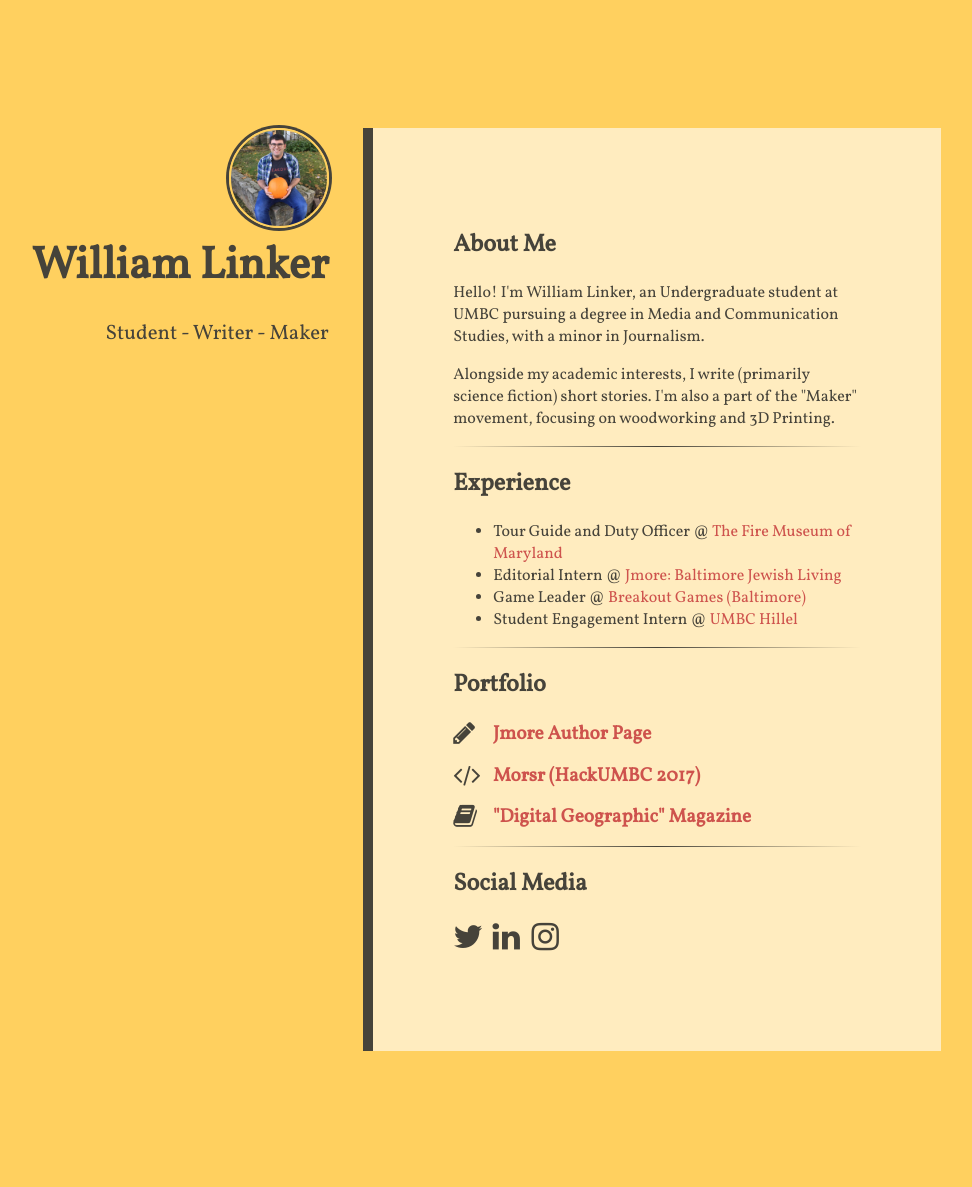
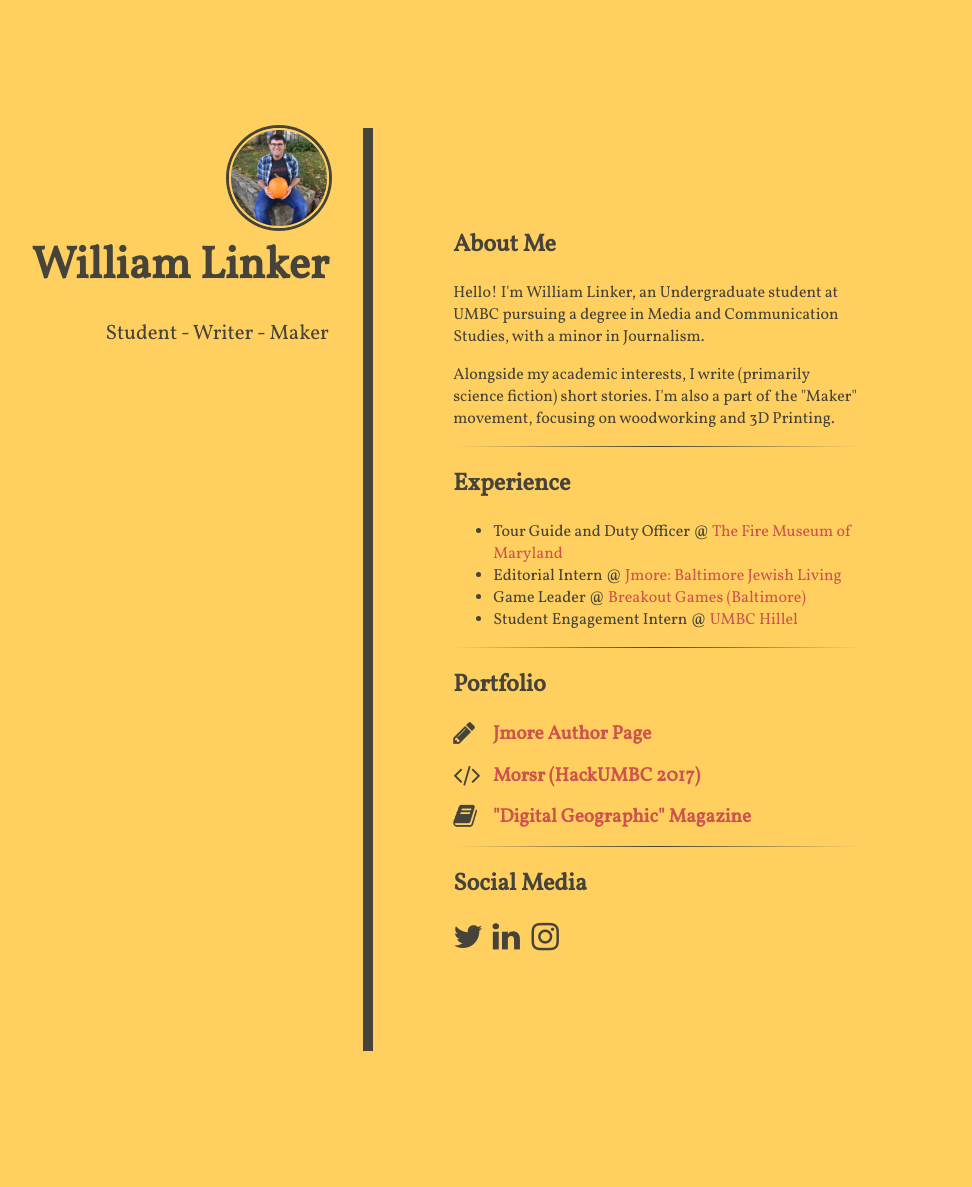
Before and after one commit to wlinker1/wlinker1.github.io, a Jekyll site: the page built from index.html, in a window 1280 px wide. Shown: the whole page, without its empty margins (304-1276 px from the left). Built offline with Jekyll 4.4.1, drawn with Linux system fonts in a browser that asks for light colours; nearby versions of some CDN libraries; before the commit the page ends 1051 px from its top, so only the background shows below that.

Commit message:
Border Issue

```diff
--- a/assets/main.scss
+++ b/assets/main.scss
@@ -145,8 +145,8 @@
 	main {
 		width: 60%;
 		margin-left: 54%;
+		margin-bottom: 20%;
 		padding: 5em;
 		border-left:10px solid #46433a;
-		background-color: #ffecbf;
 	}
 }
```
Also changed, not shown: 1 other file.
